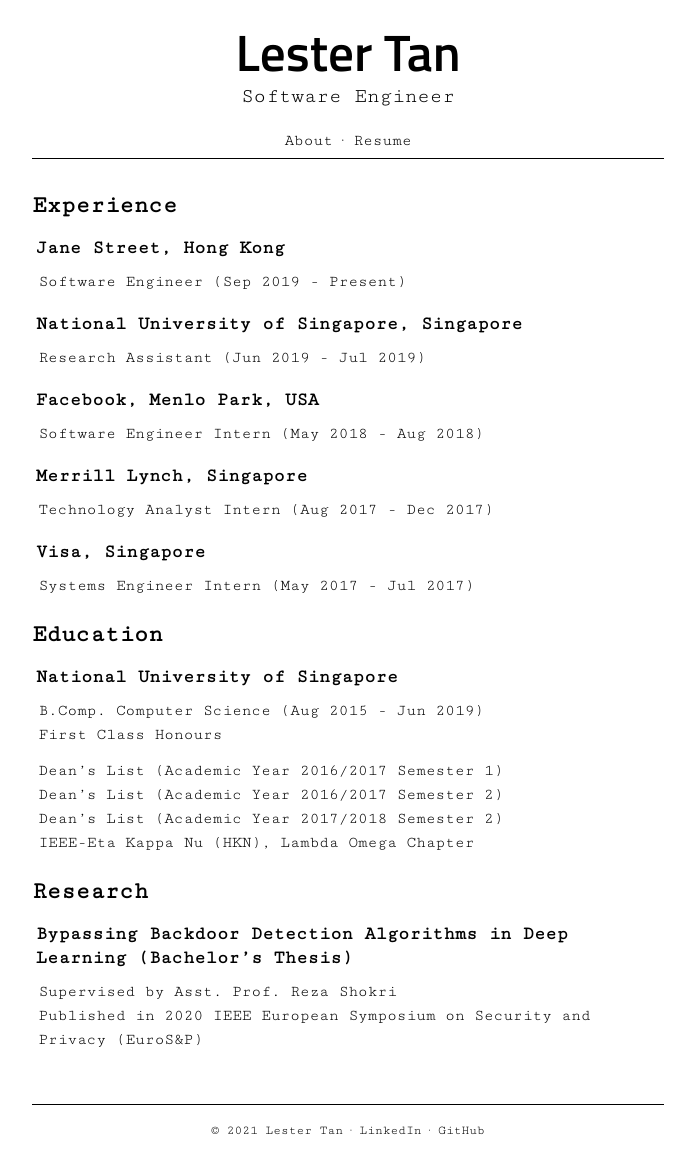
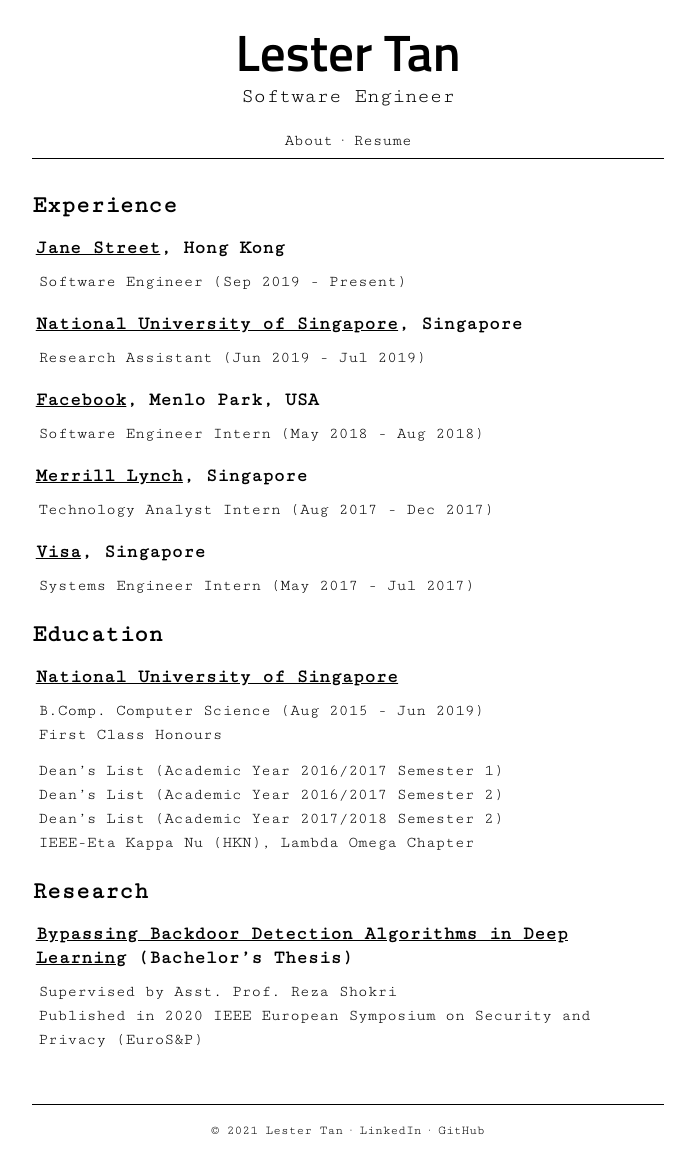
Before and after one commit to lestertj/lestertj.github.io, a Jekyll site: the page built from resume.md, in a window 1280 px wide. Shown: the whole page, without its empty margins (292-987 px from the left). Built offline with Jekyll 4.4.1, drawn with Linux system fonts in a browser that asks for light colours; part of the change alters nothing that is shown.

Commit message:
Add links to companies

```diff
--- a/resume.md
+++ b/resume.md
@@ -6,23 +6,23 @@ permalink: /resume/
 {::options parse_block_html="true" /}
 <div class="resume-page">
 ## Experience
-### Jane Street, Hong Kong
+### [Jane Street](https://www.janestreet.com/), Hong Kong
 Software Engineer (Sep 2019 - Present)
 
-### National University of Singapore, Singapore
+### [National University of Singapore](https://www.nus.edu.sg/), Singapore
 Research Assistant (Jun 2019 - Jul 2019)
 
-### Facebook, Menlo Park, USA
+### [Facebook](https://www.facebook.com/), Menlo Park, USA
 Software Engineer Intern (May 2018 - Aug 2018)
 
-### Merrill Lynch, Singapore
+### [Merrill Lynch](https://www.bofaml.com/), Singapore
 Technology Analyst Intern (Aug 2017 - Dec 2017)
 
-### Visa, Singapore
+### [Visa](https://www.visa.com.sg/), Singapore
 Systems Engineer Intern (May 2017 - Jul 2017)
 
 ## Education
-### National University of Singapore
+### [National University of Singapore](https://www.nus.edu.sg/)
 B.Comp. Computer Science (Aug 2015 - Jun 2019) \\
 First Class Honours
 
@@ -32,7 +32,7 @@ Dean's List (Academic Year 2017/2018 Semester 2) \\
 IEEE-Eta Kappa Nu (HKN), Lambda Omega Chapter
 
 ## Research
-### Bypassing Backdoor Detection Algorithms in Deep Learning (Bachelor's Thesis)
+### [Bypassing Backdoor Detection Algorithms in Deep Learning](https://arxiv.org/abs/1905.13409) (Bachelor's Thesis)
 Supervised by Asst. Prof. Reza Shokri \\
 Published in 2020 IEEE European Symposium on Security and Privacy (EuroS&P)
 </div>
```
